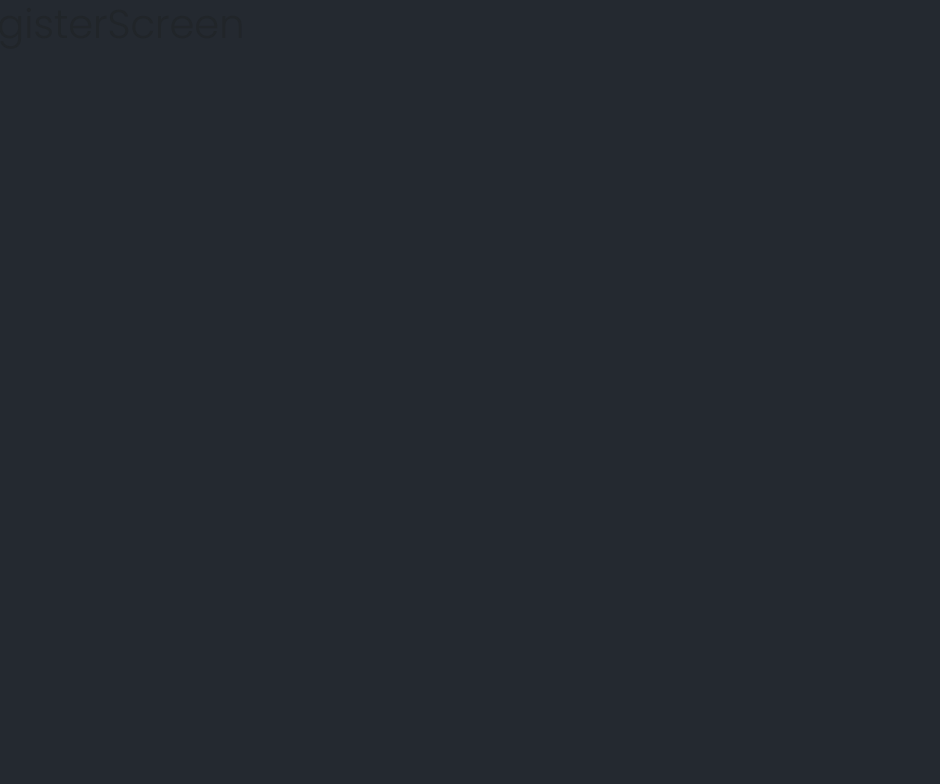
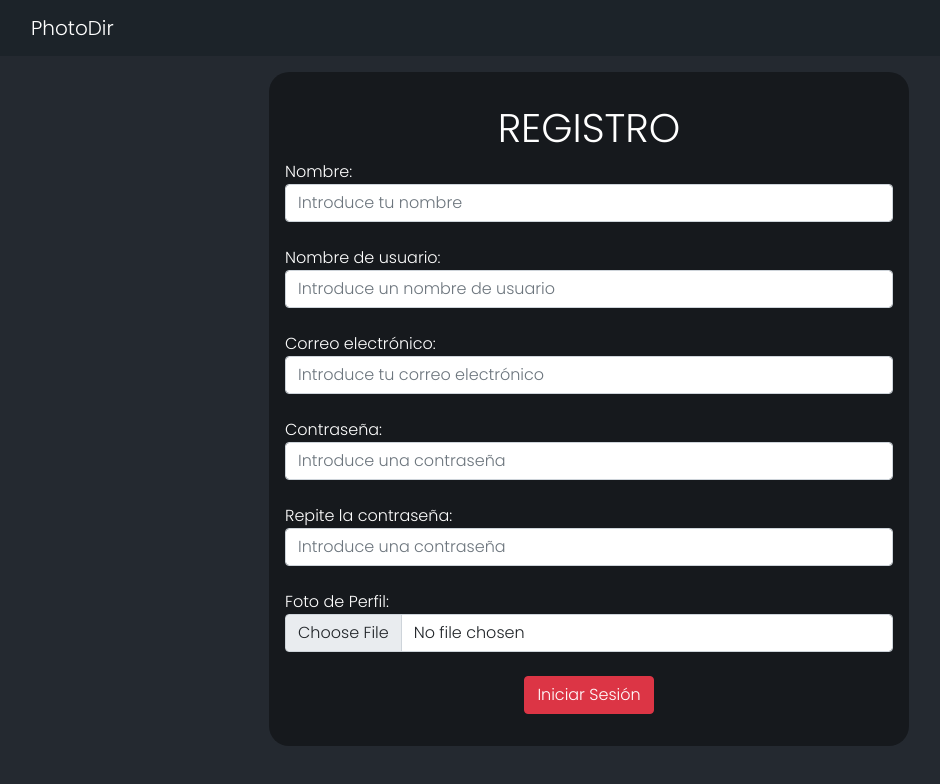
Before and after one commit to RubenFern/photodir-front-react-pfm, a React (Create React App) app: page /registro in a window 1280 px wide. Shown: the top 784 px of the page, without its empty margins (51-991 px from the left). Built offline with nearby package versions, Linux system fonts and the light colour scheme; no server answers.

Commit message:
Proceso de registro empezado. Formulario creado

```diff
--- a/src/components/login/RegisterScreen.js
+++ b/src/components/login/RegisterScreen.js
@@ -1,9 +1,152 @@
-import React from 'react'
+import React, { useContext } from 'react';
 
-export const RegisterScreen = () => {
+import { validatePassword } from '../../helpers/validatePassword';
+import { useForm } from '../../hooks/useForm';
+import { AuthContext } from '../auth/AuthContext';
+import { NavBar } from '../layout/NavBar';
+
+export const RegisterScreen = ({ history }) =>
+{
+    const [state, handleInputChange] = useForm({
+        name: '',
+        user_name: '',
+        email: '',
+        password: '',
+        password2: '',
+        image: ''
+    });
+
+    const { name, user_name, email, password, password2, image } = state;
+
+
+    const { user: {message}, dispatch } = useContext(AuthContext);
+
+
+    const register = (e) =>
+    {
+        e.preventDefault();
+
+        console.log(state)
+
+        const validFields = validatePassword(password, password2);
+
+        // Si las contraseñas coinciden dejo seguir el proceso de registro
+        if (validFields)
+        {
+            console.log("contraseñas iguales")
+        } else
+        {
+            console.log("Contraseñas noooooooooo")
+        }
+    }
+
     return (
-        <div>
-            <h1>RegisterScreen</h1>
-        </div>
+        <>
+            <NavBar />
+
+            {
+                (message) &&
+                    <div className="container mt-5 m-auto alert alert-danger" role="alert">
+                        {message}
+                    </div>
+            }
+
+            <div className="text-white center-content">
+                <form className="form-login" onSubmit={register}>
+                    <h1 className="text-center">REGISTRO</h1>
+                    <div className="form-group">
+                        <label htmlFor="name">Nombre:</label>
+                        <input
+                            type="text"
+                            id="name"
+                            name="name"
+                            className="form-control"
+                            placeholder="Introduce tu nombre"
+                            onChange={handleInputChange}
+                            value={name}
+                        />
+                    </div>
+                    <br />
+                    <div className="form-group">
+                        <label htmlFor="user_name">Nombre de usuario:</label>
+                        <input
+                            type="text"
+                            id="user_name"
+                            name="user_name"
+                            className="form-control"
+                            placeholder="Introduce un nombre de usuario"
+                            onChange={handleInputChange}
+                            value={user_name}
+                        />
+                    </div>
+                    <br />
+                    <div className="form-group">
+                        <label htmlFor="email">Correo electrónico:</label>
+                        <input
+                            type="text"
+                            id="email"
+                            name="email"
+                            className="form-control"
+                            placeholder="Introduce tu correo electrónico"
+                            onChange={handleInputChange}
+                            value={email}
+                        />
+                    </div>
+                    <br />
+                    <div className="form-group has-validation">
+                        <label htmlFor="password">Contraseña:</label>
+                        <input
+                            type="password"
+                            id="password"
+                            name="password"
+                            className="form-control"
+                            placeholder="Introduce una contraseña"
+                            autoComplete="on"
+                            onChange={handleInputChange}
+                            value={password}
+                        />
+                        <div className="invalid-feedback">
+                            Please choose a username.
+                        </div>
+                    </div>
+                    <br />
+                    <div className="form-group has-validation">
+                        <label htmlFor="password">Repite la contraseña:</label>
+                        <input
+                            type="password"
+                            id="password2"
+                            name="password2"
+                            className="form-control"
+                            placeholder="Introduce una contraseña"
+                            autoComplete="on"
+                            onChange={handleInputChange}
+                            value={password2}
+                        />
+                        <div className="invalid-feedback">
+                            Please choose a username.
+                        </div>
+                    </div>
+                    <br />
+                    <div className="form-group">
+                        <label htmlFor="image">Foto de Perfil:</label>
+                        <input
+                            type="file"
+                            id="image"
+                            name="image"
+                            className="form-control"
+                            placeholder="Introduce tu nombre de usuario"
+                            onChange={handleInputChange}
+                            value={image}
+                        />
+                    </div>
+                    <br />
+                    <div className="form-group submit">
+                        <button className="btn btn-danger">
+                            Iniciar Sesión
+                        </button>
+                    </div>
+                </form>
+            </div>
+        </>
     )
 }
```
